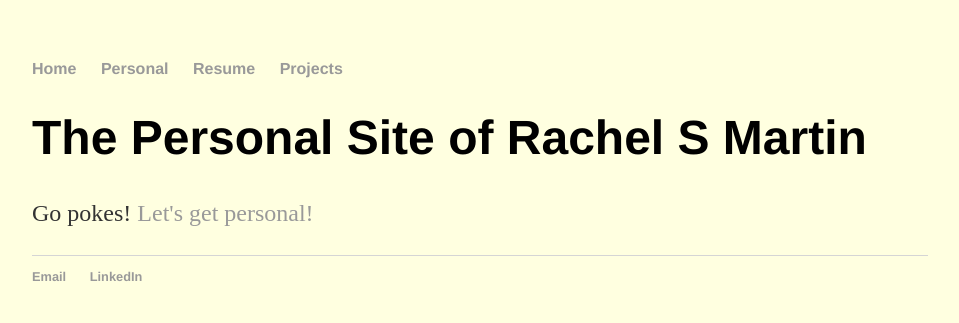
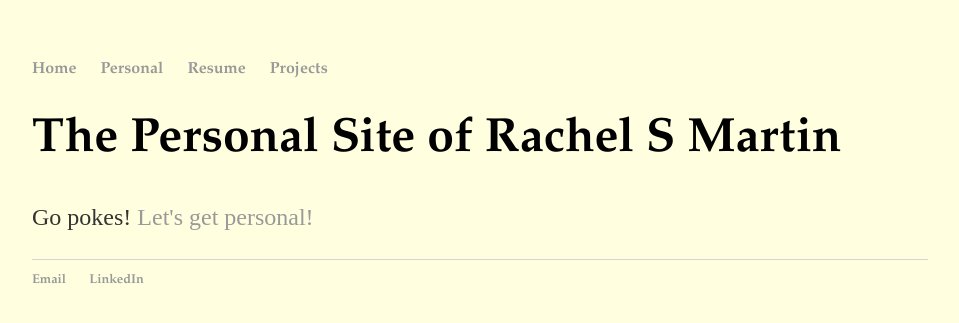
Before and after one commit to mraches/mraches.github.io, a Jekyll site: the page built from index.html, in a window 1280 px wide. Shown: the top 323 px of the page, without its empty margins (160-1119 px from the left). Built offline with Jekyll 4.4.1, drawn with Linux system fonts in a browser that asks for light colours.

Commit message:
Update main.css

```diff
--- a/css/main.css
+++ b/css/main.css
@@ -4,7 +4,7 @@ body {
     background-color: lightyellow;
 }
 nav ul, footer ul {
-    font-family:'Helvetica', 'Arial', 'Sans-Serif';
+    font-family:'Palatino','Helvetica', 'Arial', 'Sans-Serif';
     padding: 0px;
     list-style: none;
     font-weight: bold;
@@ -22,7 +22,7 @@ a:hover {
 }
 h1 {
     font-size: 3em;
-    font-family:'Helvetica', 'Arial', 'Sans-Serif', 'Palatino';
+    font-family:'Palatino','Helvetica', 'Arial', 'Sans-Serif';
 }
 p {
     font-size: 1.5em;
```
